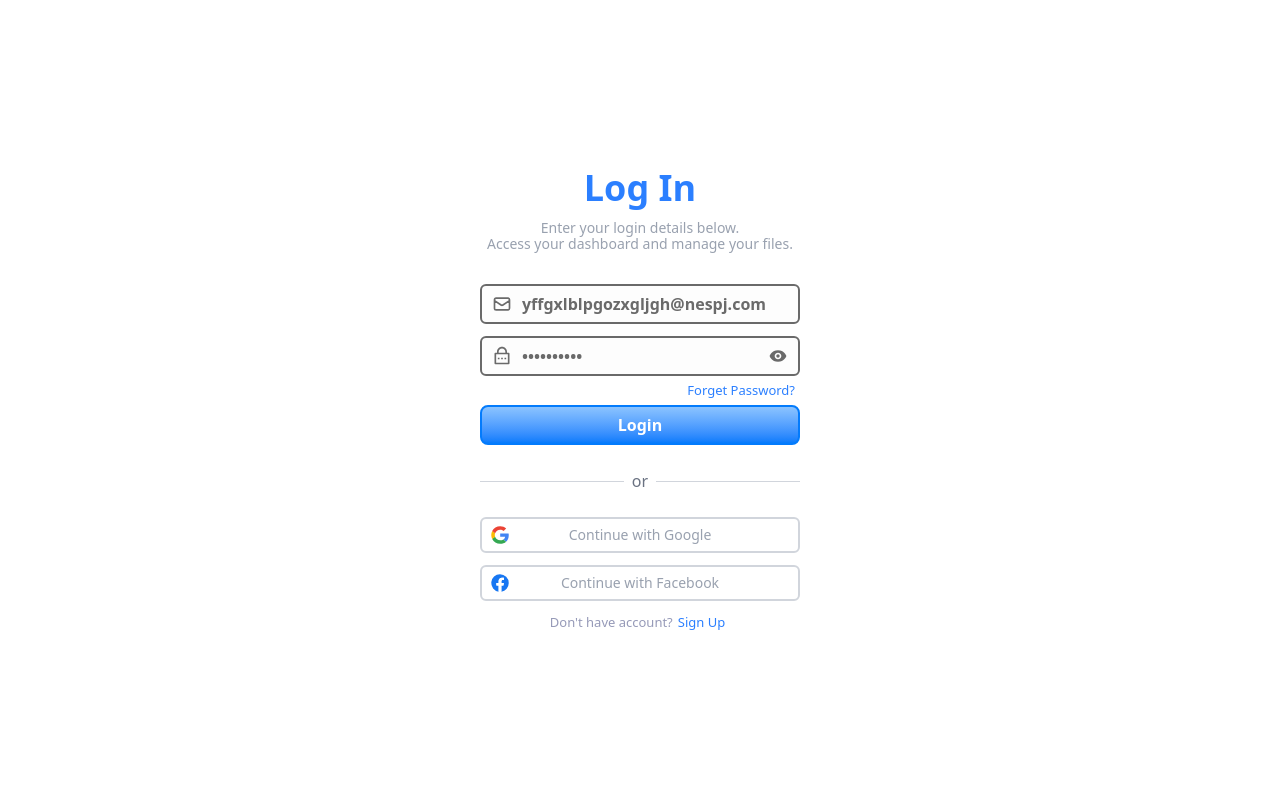
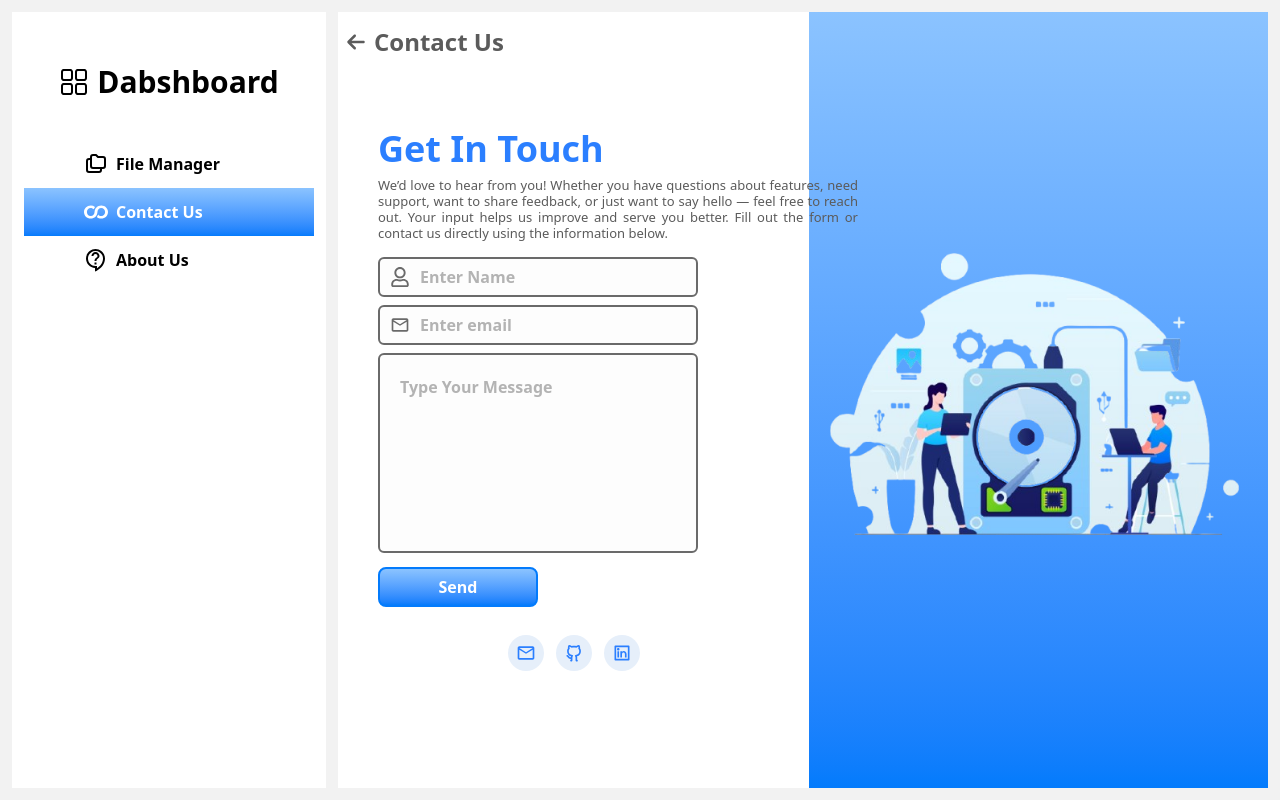
Before and after one commit to himanshunishad620/freeDrive, a React (Vite) app: page /dashboard/contact in a window 1280 px wide. Before the commit this address led to /auth. Built offline with nearby package versions, Linux system fonts and the light colour scheme; no server answers.

Commit message:
text size

```diff
--- a/src/components/dashboard/Contact.jsx
+++ b/src/components/dashboard/Contact.jsx
@@ -27,13 +27,13 @@ export default function Contact() {
       <div className="relative flex h-full w-full">
         <form
           method="POST"
-          className="items-left relative ml-0 flex w-full flex-col justify-center gap-2 bg-white pl-10 md:ml-3 md:w-1/2"
+          className="items-left relative ml-0 flex w-full flex-col justify-start gap-2 bg-white pt-20 pl-10 md:ml-3 md:w-1/2 md:justify-center md:pt-0"
         >
           <h1 className="text-4xl font-semibold text-blue-500">
             {" "}
             Get In Touch
           </h1>
-          <p className="w-80 text-justify leading-5 text-[#5b5b5b] md:w-120">
+          <p className="mb-2 w-80 text-justify text-[13px] leading-4 text-[#5b5b5b] md:w-120">
             We’d love to hear from you! Whether you have questions about
             features, need support, want to share feedback, or just want to say
             hello — feel free to reach out. Your input helps us improve and
@@ -64,7 +64,7 @@ export default function Contact() {
           <div className="w-40">
             <Button type={"submit"} label={"Send"} />
           </div>
-          <div className="flex gap-3">
+          <div className="mt-5 ml-[-40px] flex justify-center gap-3">
             <a
               href=""
               className="flex h-10 w-10 items-center justify-center rounded-full bg-[#e6effa] md:h-auto md:w-auto md:bg-white"
--- a/src/contexts/AuthContext.jsx
+++ b/src/contexts/AuthContext.jsx
@@ -34,9 +34,9 @@ export const AuthProvider = ({ children }) => {
     }
   }, []);
 
-  useEffect(() => {
-    verifyAuth(); // Run once on mount
-  }, []);
+  // useEffect(() => {
+  //   verifyAuth(); // Run once on mount
+  // }, []);
   return (
     <AuthContext.Provider value={{ isAuthenticated, verifyAuth, loading, _id }}>
       {children}
```
